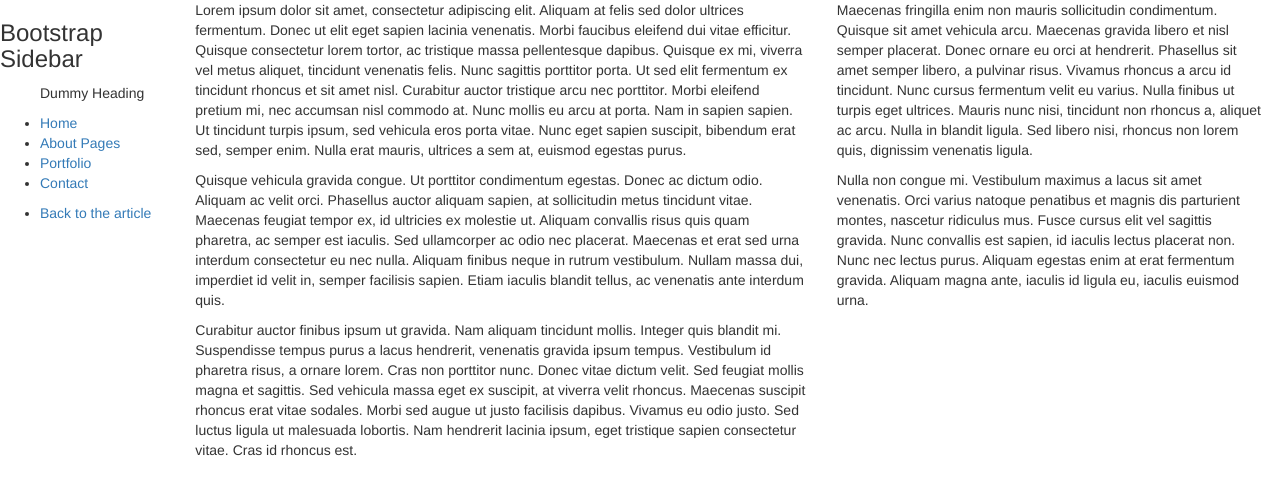
After one commit to joserogeriofilho/sunset, a PHP site: page /sidebar.html in a window 1280 px wide. The commit adds this page. Shown: the top 495 px of the page. Run offline with PHP 8.4, Linux system fonts and the light colour scheme.

Commit message:
Inicio da sidebar

```diff
--- a/dist/darktropical/css/custom.css
+++ b/dist/darktropical/css/custom.css
@@ -1,16 +1,20 @@
+.wrapper {
+  display: flex; }
+
 .form-group {
-  height: 56px; }
+  height: 48px; }
   .form-group .form-control {
     border-width: 0px 0px 1px 0px;
     border-radius: 0;
     box-shadow: initial;
     font-size: 16px;
-    padding: 0px; }
+    padding: 0px;
+    transition: 0.2s ease-in-out; }
   .form-group label {
     font-size: 16px;
     font-weight: 400;
     position: relative;
-    transition: 0.2s ease all;
+    transition: 0.2s ease-in-out;
     top: 33px; }
     .form-group label.label-outside-form {
       font-size: 12px;
--- /dev/null
+++ b/sidebar.html
@@ -0,0 +1,88 @@
+
+<!DOCTYPE html>
+<html lang="en">
+  <head>
+    <meta charset="utf-8">
+    <meta http-equiv="X-UA-Compatible" content="IE=edge">
+    <meta name="viewport" content="width=device-width, initial-scale=1">
+
+    <meta name="description" content="">
+    <meta name="author" content="">
+    <link rel="icon" href="../../favicon.ico">
+
+    <title>Sidebar</title>
+
+    <!-- jQuery -->
+    <script src="./dist/darktropical/js/jquery.min.js"></script>
+
+    <!-- Bootstrap -->
+    <link href="./dist/bootstrap/css/bootstrap.min.css" rel="stylesheet">
+    <script src="./dist/bootstrap/js/bootstrap.min.js"></script>
+
+    <!-- Dark Tropical -->
+    <link href="./dist/darktropical/css/custom.css" rel="stylesheet">
+    <script src="./dist/darktropical/js/custom.js"></script>
+  </head>
+
+  <body>
+
+    <div class="wrapper">
+
+      <nav>
+        <div>
+          <h3>Bootstrap Sidebar</h3>
+        </div>
+
+        <ul>
+          <p>Dummy Heading</p>
+          <li class="active">
+            <a href="#" data-toggle="collapse" data-target="#homeSubmenu" aria-expanded="false">Home</a>
+            <ul class="collapse" id="homeSubmenu">
+              <li><a href="#">Home 1</a></li>
+              <li><a href="#">Home 2</a></li>
+              <li><a href="#">Home 3</a></li>
+            </ul>
+          </li>
+          <li>
+            <a href="#">About</a>
+            <a href="#" data-toggle="collapse" data-target="#pageSubmenu" aria-expanded="false">Pages</a>
+            <ul class="collapse" id="pageSubmenu">
+              <li><a href="#">Page 1</a></li>
+              <li><a href="#">Page 2</a></li>
+              <li><a href="#">Page 3</a></li>
+            </ul>
+          </li>
+          <li>
+            <a href="#">Portfolio</a>
+          </li>
+          <li>
+            <a href="#">Contact</a>
+          </li>
+        </ul>
+
+        <ul class="">
+          <li><a href="https://bootstrapious.com/p/bootstrap-sidebar" class="">Back to the article</a></li>
+        </ul>
+      </nav>
+
+      <!-- Page Content Holder -->
+      <div class="container" id="content">
+        <div class="row">
+          <div class="col-xs-7">
+            <p>Lorem ipsum dolor sit amet, consectetur adipiscing elit. Aliquam at felis sed dolor ultrices fermentum. Donec ut elit eget sapien lacinia venenatis. Morbi faucibus eleifend dui vitae efficitur. Quisque consectetur lorem tortor, ac tristique massa pellentesque dapibus. Quisque ex mi, viverra vel metus aliquet, tincidunt venenatis felis. Nunc sagittis porttitor porta. Ut sed elit fermentum ex tincidunt rhoncus et sit amet nisl. Curabitur auctor tristique arcu nec porttitor. Morbi eleifend pretium mi, nec accumsan nisl commodo at. Nunc mollis eu arcu at porta. Nam in sapien sapien. Ut tincidunt turpis ipsum, sed vehicula eros porta vitae. Nunc eget sapien suscipit, bibendum erat sed, semper enim. Nulla erat mauris, ultrices a sem at, euismod egestas purus.</p>
+
+            <p>Quisque vehicula gravida congue. Ut porttitor condimentum egestas. Donec ac dictum odio. Aliquam ac velit orci. Phasellus auctor aliquam sapien, at sollicitudin metus tincidunt vitae. Maecenas feugiat tempor ex, id ultricies ex molestie ut. Aliquam convallis risus quis quam pharetra, ac semper est iaculis. Sed ullamcorper ac odio nec placerat. Maecenas et erat sed urna interdum consectetur eu nec nulla. Aliquam finibus neque in rutrum vestibulum. Nullam massa dui, imperdiet id velit in, semper facilisis sapien. Etiam iaculis blandit tellus, ac venenatis ante interdum quis.</p>
+
+            <p>Curabitur auctor finibus ipsum ut gravida. Nam aliquam tincidunt mollis. Integer quis blandit mi. Suspendisse tempus purus a lacus hendrerit, venenatis gravida ipsum tempus. Vestibulum id pharetra risus, a ornare lorem. Cras non porttitor nunc. Donec vitae dictum velit. Sed feugiat mollis magna et sagittis. Sed vehicula massa eget ex suscipit, at viverra velit rhoncus. Maecenas suscipit rhoncus erat vitae sodales. Morbi sed augue ut justo facilisis dapibus. Vivamus eu odio justo. Sed luctus ligula ut malesuada lobortis. Nam hendrerit lacinia ipsum, eget tristique sapien consectetur vitae. Cras id rhoncus est.</p>
+          </div>
+          <div class="col-xs-5">
+            <p>Maecenas fringilla enim non mauris sollicitudin condimentum. Quisque sit amet vehicula arcu. Maecenas gravida libero et nisl semper placerat. Donec ornare eu orci at hendrerit. Phasellus sit amet semper libero, a pulvinar risus. Vivamus rhoncus a arcu id tincidunt. Nunc cursus fermentum velit eu varius. Nulla finibus ut turpis eget ultrices. Mauris nunc nisi, tincidunt non rhoncus a, aliquet ac arcu. Nulla in blandit ligula. Sed libero nisi, rhoncus non lorem quis, dignissim venenatis ligula.</p>
+
+            <p>Nulla non congue mi. Vestibulum maximus a lacus sit amet venenatis. Orci varius natoque penatibus et magnis dis parturient montes, nascetur ridiculus mus. Fusce cursus elit vel sagittis gravida. Nunc convallis est sapien, id iaculis lectus placerat non. Nunc nec lectus purus. Aliquam egestas enim at erat fermentum gravida. Aliquam magna ante, iaculis id ligula eu, iaculis euismod urna.</p>
+          </div>
+        </div>
+      </div>
+    </div>
+
+  </body>
+</html>
--- a/src/darktropical/sass/components/inputs.scss
+++ b/src/darktropical/sass/components/inputs.scss
@@ -1,5 +1,5 @@
 .form-group{
-    height: 56px;
+    height: 48px;
 
     .form-control{
         border-width: 0px 0px 1px 0px;
@@ -7,6 +7,7 @@
         box-shadow: initial;
         font-size: 16px;
         padding: 0px;
+        transition: $tlabels;
     }
 
     label{
--- /dev/null
+++ b/src/darktropical/sass/components/sidebar.scss
@@ -0,0 +1,3 @@
+.wrapper{
+    display: flex;
+}
--- a/src/darktropical/sass/components/transitions.scss
+++ b/src/darktropical/sass/components/transitions.scss
@@ -1 +1 @@
-$tlabels: 0.2s ease all;
+$tlabels: .2s ease-in-out;
--- a/src/darktropical/sass/custom.scss
+++ b/src/darktropical/sass/custom.scss
@@ -1,41 +1,5 @@
 @import 'components/palette';
 @import 'components/transitions';
 
-//@import 'components/inputs';
-
-.form-group{
-    height: 56px;
-
-    .form-control{
-        border-width: 0px 0px 1px 0px;
-        border-radius: 0;
-        box-shadow: initial;
-        font-size: 16px;
-        padding: 0px;
-    }
-
-    label{
-        font-size: 16px;
-        font-weight: 400;
-        position: relative;
-        transition: $tlabels;
-        top: 33px;
-
-        &.label-outside-form{
-            font-size: 12px;
-            top: 8px;
-        }
-    }
-}
-
-.form-group-focused{
-    .form-control{
-        border-color: $primary;
-        border-width: 0px 0px 2px 0px;
-        box-shadow: initial;
-    }
-
-    label{
-        color: $primary;
-    }
-}
+@import 'components/sidebar';
+@import 'components/inputs';
```
Also changed, not shown: dist/darktropical/js/custom.js, index.html (renamed from login_page.html).
